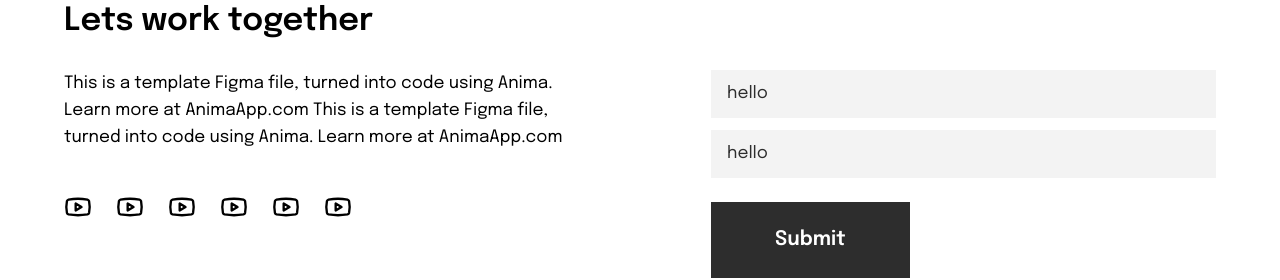
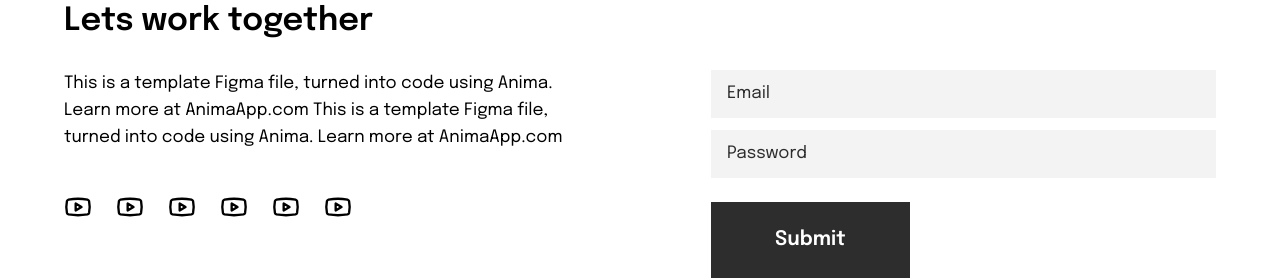
Before and after one commit to Xenos-the-stupid/portfolio-template, a Next.js app: page / in a window 1280 px wide. Shown: the part 3430-3710 px from the top of the page. Built offline with nearby package versions, Linux system fonts and the light colour scheme.

Commit message:
edit type and placeholder for contact section

```diff
--- a/components/contact.tsx
+++ b/components/contact.tsx
@@ -22,13 +22,13 @@ const Contact = () => {
         </div>
         <div className="flex flex-col gap-3">
           <input
-            type="text"
-            placeholder="hello"
+            type="email"
+            placeholder="Email"
             className="px-4 py-3 bg-gray placeholder:text-[1.0625rem] placeholder:text-black placeholder:leading-[1.6875rem] focus-within:outline-black focus:outline-black focus:outline"
           />
           <input
-            type="text"
-            placeholder="hello"
+            type="password"
+            placeholder="Password"
             className="mb-3 px-4 py-3 bg-gray placeholder:text-[1.0625rem] placeholder:text-black placeholder:leading-[1.6875rem] focus-within:outline-black focus:outline-black focus:outline"
           />
           <div role="button">
```
